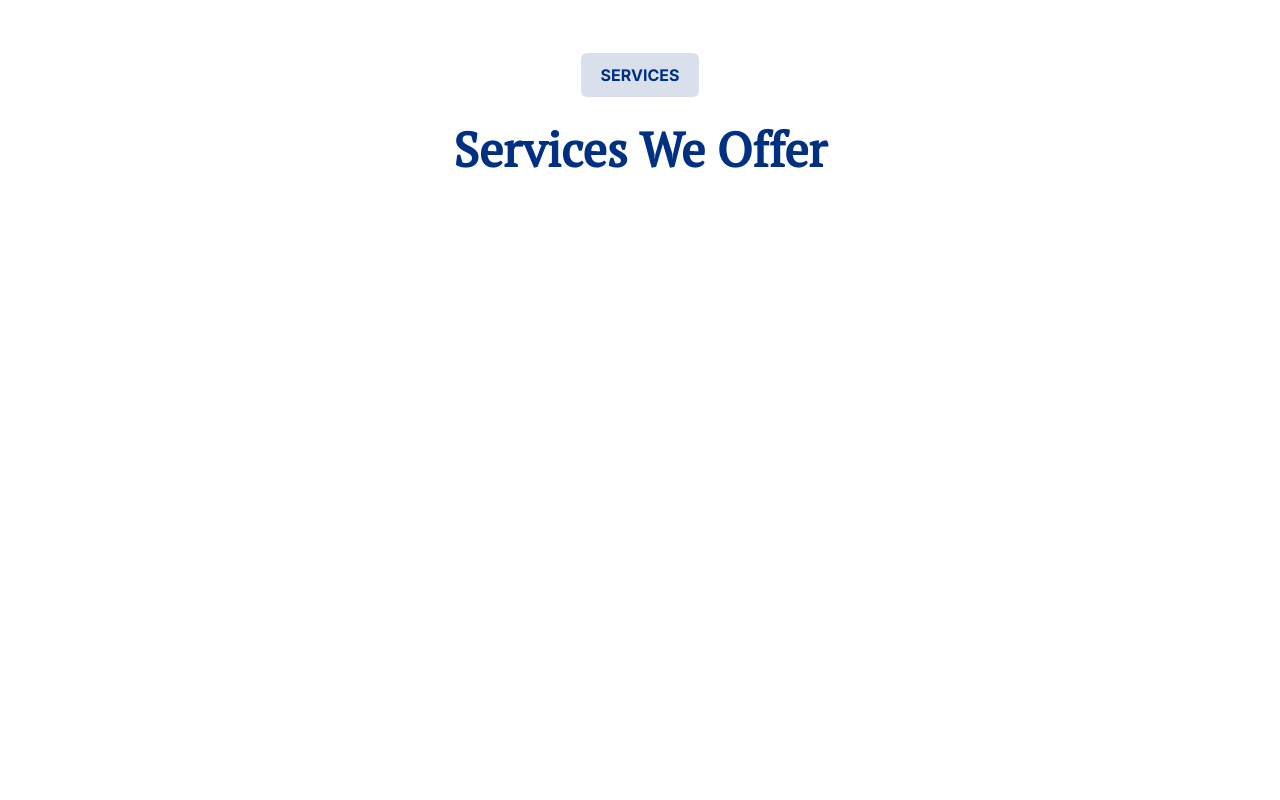
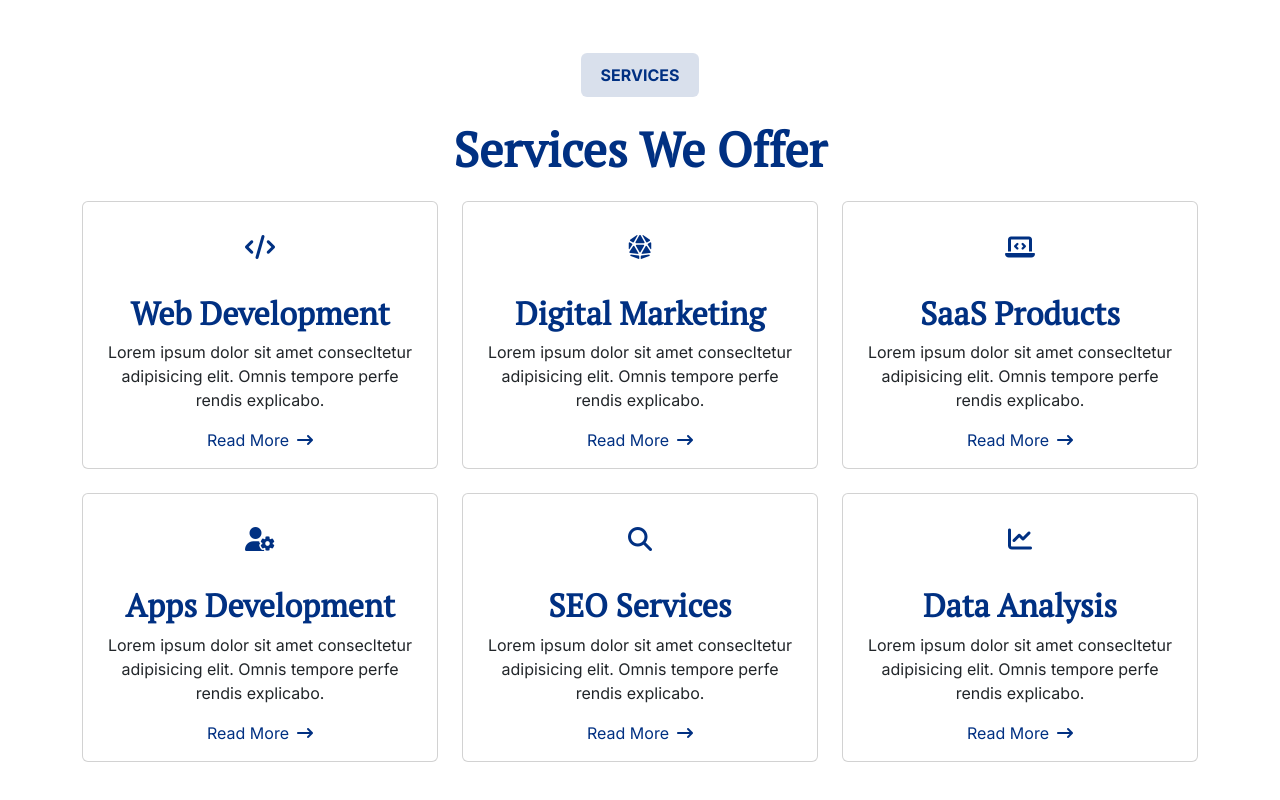
Before and after one commit to stpl-skishorUI/ShauryaTechnosoft-NewDesign, an Angular app: page /home3 in a window 1280 px wide. Shown: the part 1362-2162 px from the top of the page. Before the commit the page ends 1627 px from the top, so only its background shows below. Built offline with nearby package versions, Linux system fonts and the light colour scheme; a web font is replaced by a local one.

Commit message:
services section designed

```diff
--- a/src/app/home3/home3.component.html
+++ b/src/app/home3/home3.component.html
@@ -132,7 +132,8 @@
         <div class="container">
             <div class="row align-items-center g-5">
                 <div class="col-sm-6 text-center">
-                    <img src="https://img.freepik.com/free-photo/team-business-people-stacking-hands_53876-20873.jpg?w=996&t=st=1678366638~exp=1678367238~hmac=4408534406413cccd02c53fd714823d709b732a9f0a46a36ebc465090e777601" class="img-fluid w-100 rounded-4">
+                    <img src="https://img.freepik.com/free-photo/team-business-people-stacking-hands_53876-20873.jpg?w=996&t=st=1678366638~exp=1678367238~hmac=4408534406413cccd02c53fd714823d709b732a9f0a46a36ebc465090e777601"
+                        class="img-fluid w-100 rounded-4">
                 </div>
                 <div class="col-sm-6">
                     <div class="small-heading">About us</div>
@@ -155,6 +156,75 @@
                     <div class="big-heading">Services We Offer</div>
                 </div>
             </div>
+
+            <div class="row g-4">
+                <div class="col-sm-4">
+                    <div class="card card-body">
+                        <div class="serv-icon">
+                            <i class="fa-solid fa-code service-icon"></i>
+                        </div>
+                        <h2>Web Development</h2>
+                        <p>Lorem ipsum dolor sit amet consecltetur adipisicing elit. Omnis tempore perfe rendis
+                            explicabo.</p>
+                        <a class="text-main" href="#">Read More<i class="fa-solid fa-arrow-right-long ms-2"></i></a>
+                    </div>
+                </div>
+                <div class="col-sm-4">
+                    <div class="card card-body">
+                        <div class="serv-icon">
+                            <i class="fa-solid fa-dice-d20 service-icon"></i>
+                        </div>
+                        <h2>Digital Marketing</h2>
+                        <p>Lorem ipsum dolor sit amet consecltetur adipisicing elit. Omnis tempore perfe rendis
+                            explicabo.</p>
+                        <a class="text-main" href="#">Read More<i class="fa-solid fa-arrow-right-long ms-2"></i></a>
+                    </div>
+                </div>
+                <div class="col-sm-4">
+                    <div class="card card-body">
+                        <div class="serv-icon">
+                            <i class="fa-solid fa-laptop-code service-icon"></i>
+                        </div>
+                        <h2>SaaS Products</h2>
+                        <p>Lorem ipsum dolor sit amet consecltetur adipisicing elit. Omnis tempore perfe rendis
+                            explicabo.</p>
+                        <a class="text-main" href="#">Read More<i class="fa-solid fa-arrow-right-long ms-2"></i></a>
+                    </div>
+                </div>
+                <div class="col-sm-4">
+                    <div class="card card-body">
+                        <div class="serv-icon">
+                            <i class="fa-solid fa-user-gear service-icon"></i>
+                        </div>
+                        <h2>Apps Development</h2>
+                        <p>Lorem ipsum dolor sit amet consecltetur adipisicing elit. Omnis tempore perfe rendis
+                            explicabo.</p>
+                        <a class="text-main" href="#">Read More<i class="fa-solid fa-arrow-right-long ms-2"></i></a>
+                    </div>
+                </div>
+                <div class="col-sm-4">
+                    <div class="card card-body">
+                        <div class="serv-icon">
+                            <i class="fa-solid fa-magnifying-glass service-icon"></i>
+                        </div>
+                        <h2>SEO Services</h2>
+                        <p>Lorem ipsum dolor sit amet consecltetur adipisicing elit. Omnis tempore perfe rendis
+                            explicabo.</p>
+                        <a class="text-main" href="#">Read More<i class="fa-solid fa-arrow-right-long ms-2"></i></a>
+                    </div>
+                </div>
+                <div class="col-sm-4">
+                    <div class="card card-body">
+                        <div class="serv-icon">
+                            <i class="fa-solid fa-chart-line service-icon"></i>
+                        </div>
+                        <h2>Data Analysis</h2>
+                        <p>Lorem ipsum dolor sit amet consecltetur adipisicing elit. Omnis tempore perfe rendis
+                            explicabo.</p>
+                        <a class="text-main" href="#">Read More<i class="fa-solid fa-arrow-right-long ms-2"></i></a>
+                    </div>
+                </div>
+            </div>
         </div>
     </section>
 </div>
--- a/src/app/home3/home3.component.scss
+++ b/src/app/home3/home3.component.scss
@@ -176,7 +176,11 @@ header p {
     border: solid 2px var(--home3-main-color);
     border-radius: 30px;
 }
-
+a.text-main,
+.text-main{
+    color: var(--home3-main-color);
+    text-decoration: none;
+}
 #services,
 #about-us {
     padding-block: 4rem;
@@ -190,3 +194,41 @@ header p {
     color: #656565;
     margin-bottom: 2rem;
 }
+#services .card{
+    text-align:center;
+}
+#services .card h2{
+    font-family: 'PT Serif', serif;
+    font-weight: 900;
+    color: var(--home3-main-color);
+}
+#services .card .serv-icon{
+    text-align: center;
+    margin: 0 auto;
+    margin-bottom: 1rem;
+}
+#services .card:hover{
+    background-color:var(--home3-main-color);
+    color: #fff;
+    transition: all 1s ease-in-out;
+}
+#services .card:hover a,
+#services .card:hover h2{
+    color: #fff;
+    transition: all 1s ease-in-out;
+}
+#services .card:hover .serv-icon i{
+    transform: rotateY(180deg);
+    transition: all 1s ease-in-out;
+}
+#services .serv-icon{
+    background-color:var(--home3-main-light-color);
+    width: 60px;
+    height: 60px;
+    text-align: center;
+    line-height: 60px;
+    border-radius: 50%;
+    font-size: 1.5rem;
+    color: var(--home3-main-color);
+    margin-bottom: 1rem;
+}
```
